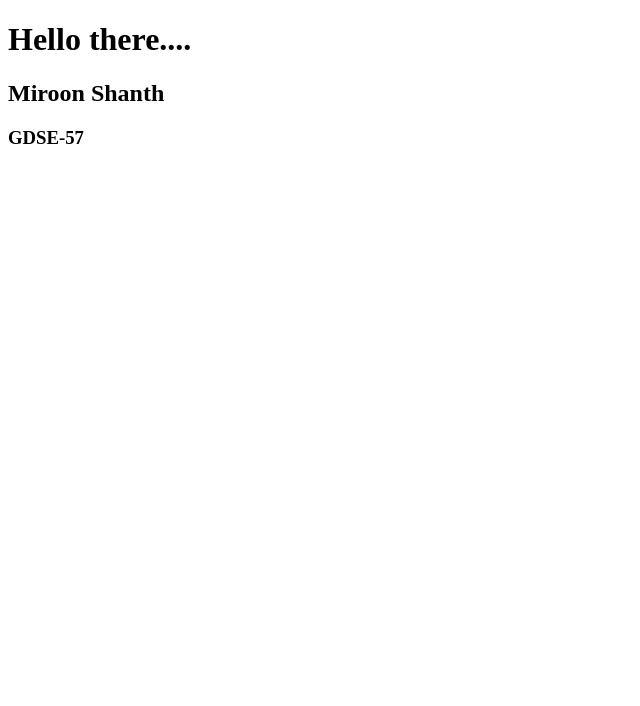
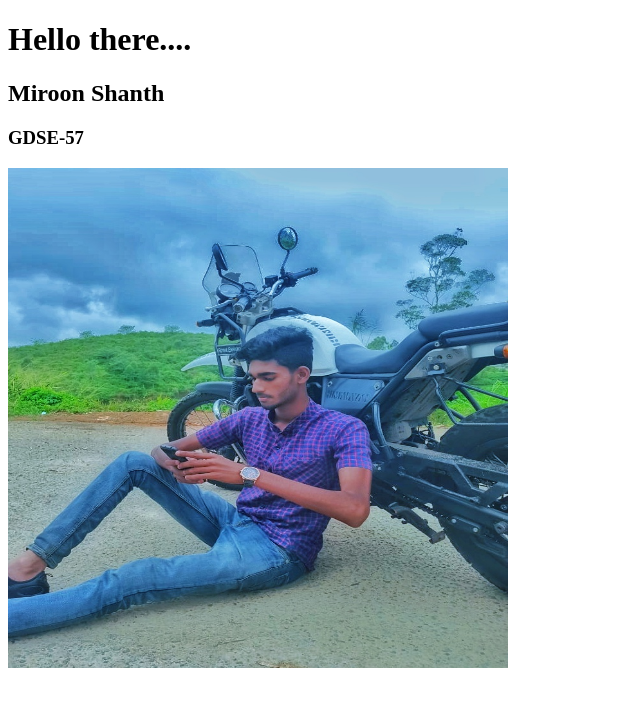
Before and after one commit to MiroonShanth57/My-Profile, a plain HTML site: page index.html in a window 1280 px wide. Shown: the whole page, without its empty margins (0-640 px from the left). Drawn offline with Linux system fonts and the light colour scheme.

Commit message:
Aded image and updated assests

```diff
--- a/index.html
+++ b/index.html
@@ -9,6 +9,6 @@
 <h1>Hello there....</h1>
 <h2>Miroon Shanth</h2>
 <h3>GDSE-57</h3>
-
+<img src="assets/images/im1.jpeg" width="500" height="500">
 </body>
 </html>
```
Also changed, not shown: assets/images/im1.jpeg (added).
